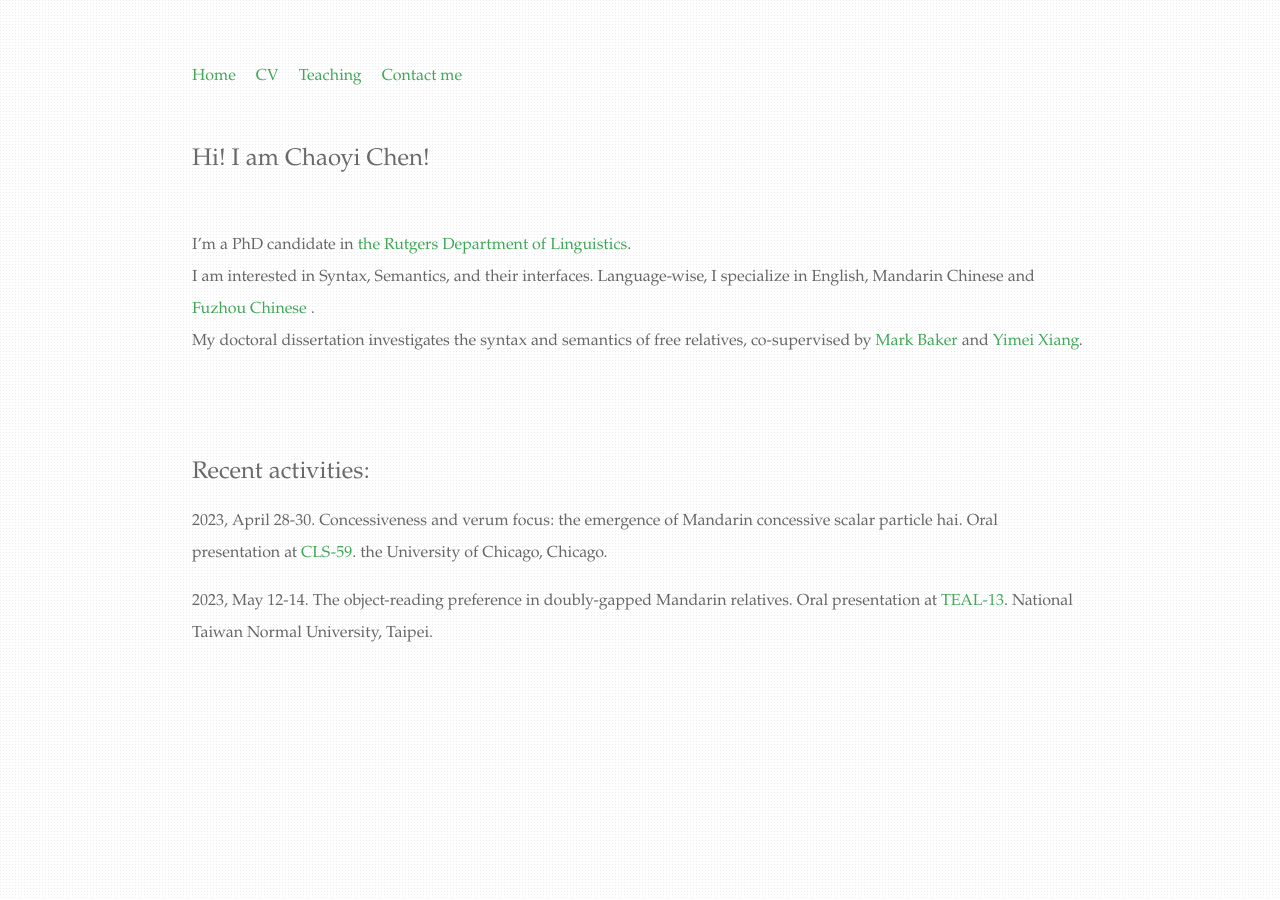
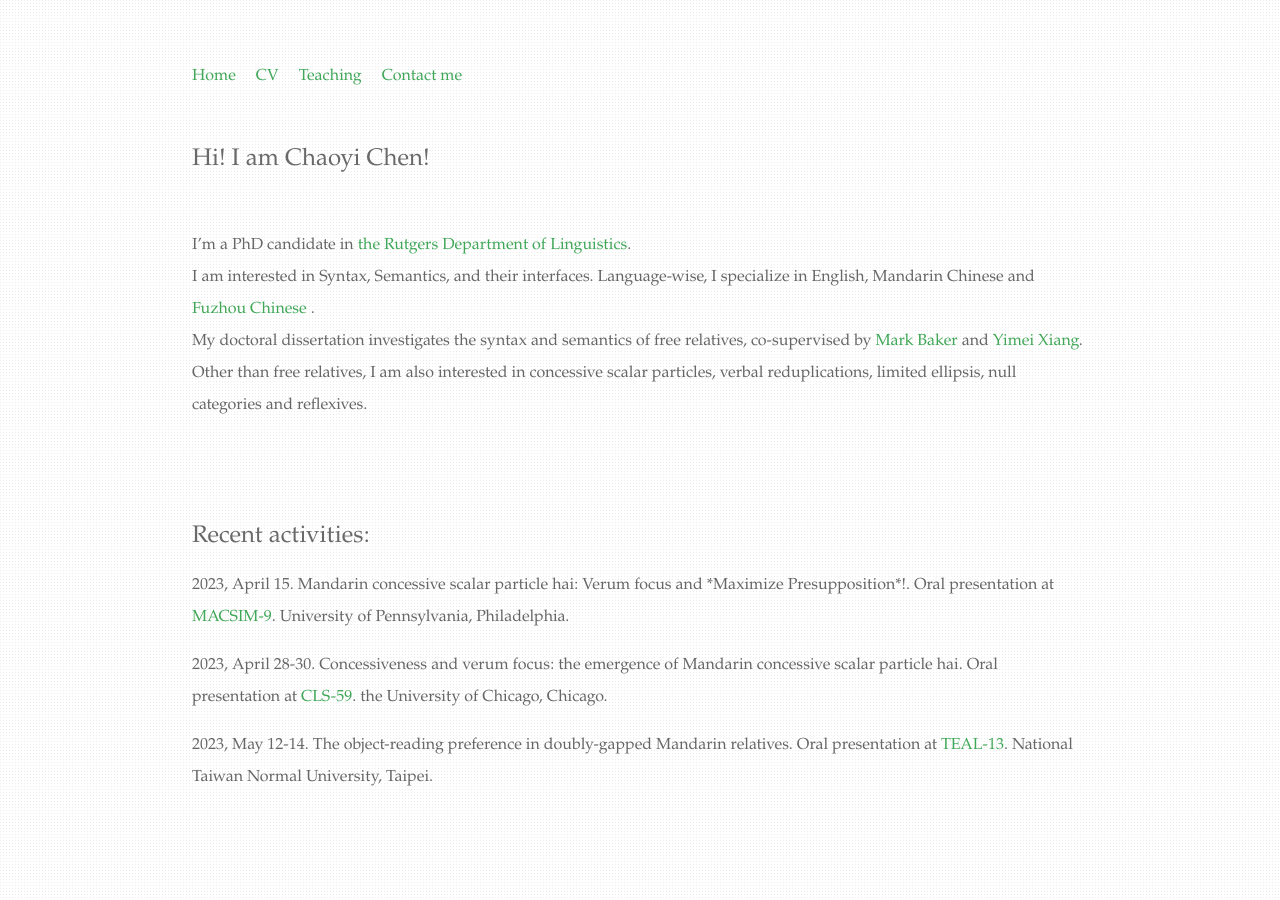
Before and after one commit to chaoyichen71/chaoyichen71.github.io, a Jekyll site: the page built from index.html, in a window 1280 px wide. Built offline with Jekyll 4.4.1, drawn with Linux system fonts in a browser that asks for light colours.

Commit message:
Update index.html

```diff
--- a/index.html
+++ b/index.html
@@ -7,12 +7,14 @@ title: Chaoyi Chen (陈超逸)
 			<h2>Hi! I am Chaoyi Chen!</h2><br>
 			<p>I’m a PhD candidate in <a href="https://ling.rutgers.edu/"> the Rutgers Department of Linguistics</a>.<br>
 			I am interested in Syntax, Semantics, and their interfaces. Language-wise, I specialize in English, Mandarin Chinese and <a href="https://en.wikipedia.org/wiki/Fuzhou_dialect">Fuzhou Chinese </a>.<br>
-		        My doctoral dissertation investigates the syntax and semantics of free relatives, co-supervised by <a href="https://sites.rutgers.edu/mark-baker/people/mark-baker/">Mark Baker</a> and <a href="https://yimeixiang.wordpress.com/">Yimei Xiang</a>.
-		</div>
+		        My doctoral dissertation investigates the syntax and semantics of free relatives, co-supervised by <a href="https://sites.rutgers.edu/mark-baker/people/mark-baker/">Mark Baker</a> and <a href="https://yimeixiang.wordpress.com/">Yimei Xiang</a>.<br>
+			Other than free relatives, I am also interested in concessive scalar particles, verbal reduplications, limited ellipsis, null categories and reflexives.
+</div>
 		</br>
 		</br>
 		<div class="blurb">
 			<h2>Recent activities:</h2>
+			<p>2023, April 15. Mandarin concessive scalar particle hai: Verum focus and *Maximize Presupposition*!. Oral presentation at <a href="https://www.macsim.us/the-9th-macsim/9th-macsim-schedule/">MACSIM-9</a>. University of Pennsylvania, Philadelphia.
 			<p>2023, April 28-30. Concessiveness and verum focus: the emergence of Mandarin concessive scalar particle hai. Oral presentation at <a href="http://chicagolinguisticsociety.org/">CLS-59</a>. the University of Chicago, Chicago. </p>
 			<p>2023, May 12-14. The object-reading preference in doubly-gapped Mandarin relatives. Oral presentation at <a href="https://sites.google.com/ntnueng.tw/teal13">TEAL-13</a>. National Taiwan Normal University, Taipei. </p>
 </div>
```
